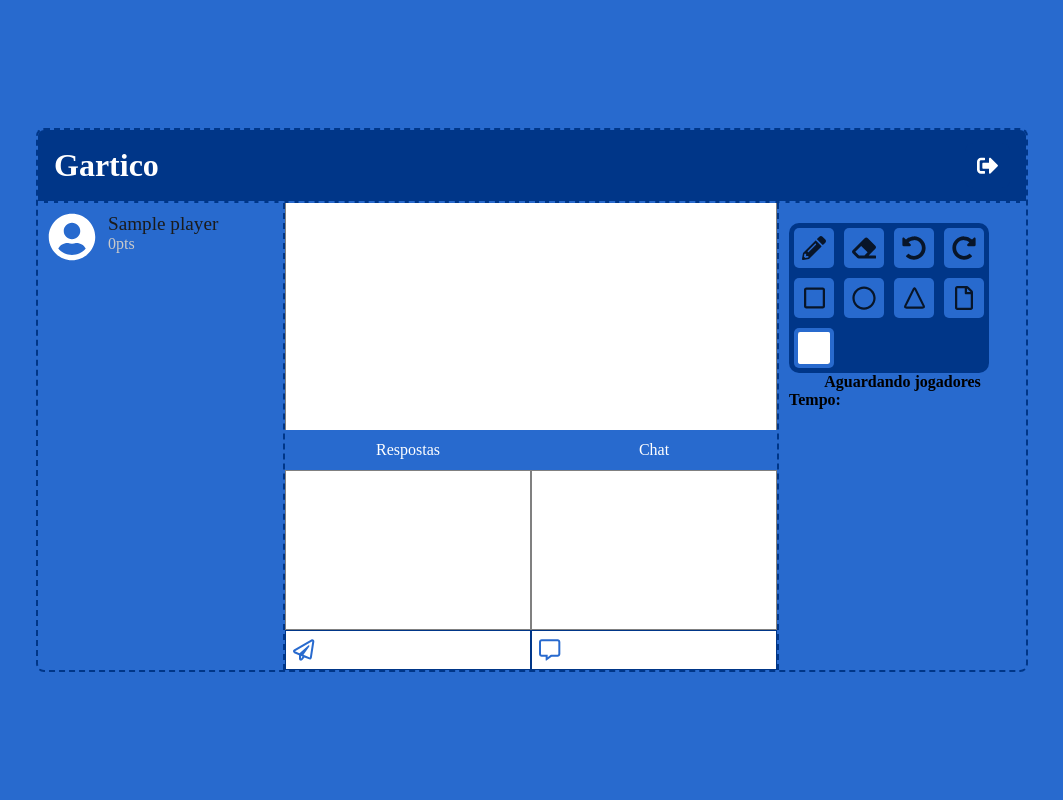
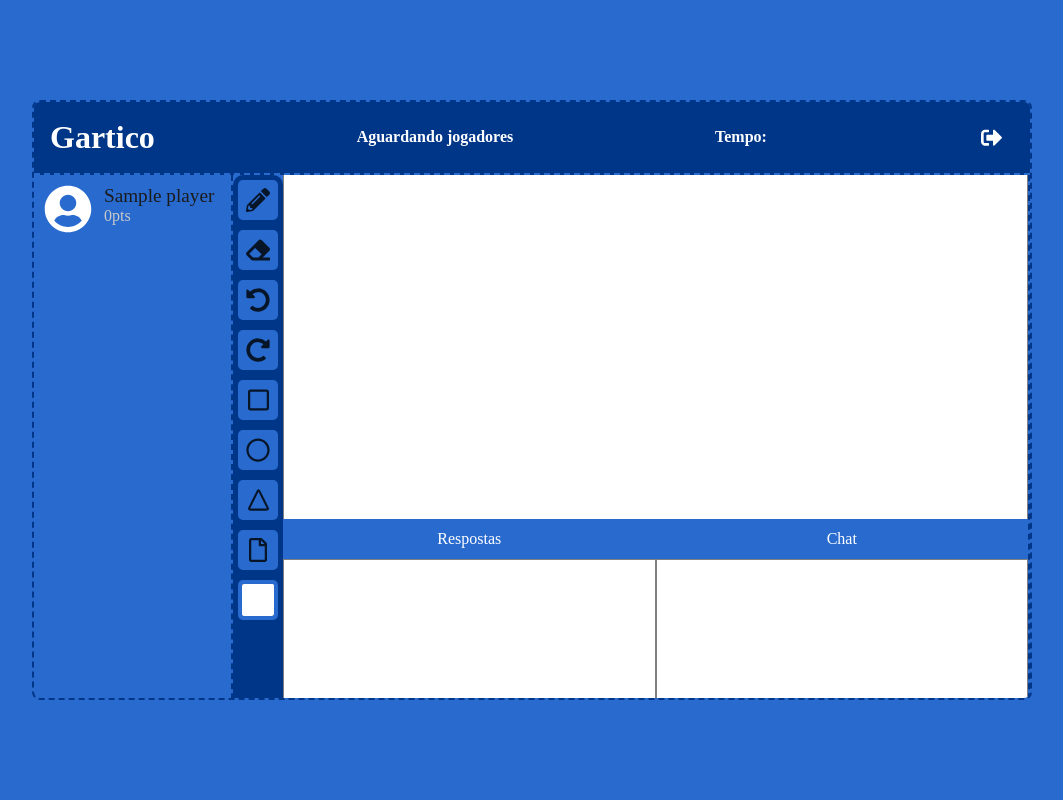
Before and after one commit to gilmar-sales/gartico, a Flask app: template server/templates/room.html in a window 1280 px wide. Shown: the whole page, without its empty margins (108-1171 px from the left). Run offline with Flask 2, Linux system fonts and the light colour scheme; the template is opened without the code that fills it: most values are stand-ins (such as "Sample title", 1, 10 or a date in 2020); some libraries are stand-ins or nearby versions; some web fonts are replaced.

Commit message:
hide tools while listening, fix eraser and layout rework

```diff
--- a/server/static/css/room.css
+++ b/server/static/css/room.css
@@ -1,5 +1,7 @@
 .container {
   display: flex;
+  width: 100vw !important;
+  height: 100vh;
   justify-content: center;
   align-items: center;
   background-color: var(--primary-color);
@@ -11,6 +13,7 @@
   align-items: center;
   justify-content: space-between;
   background-color: var(--secondary-color);
+  color: white;
   padding: 0.8rem 1rem;
   grid-area: title;
   border-bottom: 2px var(--primary-color) dashed;
@@ -53,6 +56,11 @@
 .logo {
   width: 150px;
   align-self: center;
+}
+
+.left-panel {
+  display: flex;
+  flex-direction: row;
 }
 
 .users-panel {
@@ -99,7 +107,7 @@
 }
 
 .center-panel {
-  grid-area: mid;
+  grid-area: right;
   border-right: 2px var(--secondary-color) dashed;
 }
 
@@ -107,7 +115,7 @@
   background-color: white;
   border-left: 1px gray solid;
   border-right: 1px gray solid;
-  grid-area: mid;
+  grid-area: right;
 }
 
 .bottom-center-pannel {
@@ -149,9 +157,9 @@
 
 .tool-panel {
   background-color: var(--secondary-color);
-  display: grid;
-  grid-template-columns: 1fr 1fr 1fr 1fr;
-  align-content: flex-start;
+  display: flex;
+  grid-area: left;
+  flex-wrap: wrap;
   border-radius: 10px;
   max-width: 200px;
 }
@@ -242,11 +250,18 @@
 
 @media screen and (orientation: landscape) {
   .game {
-    grid-template-columns: 1fr 2fr 1fr;
+    width: 1000px;
+    height: 600px;
+    grid-template-columns: 1fr 3fr;
     grid-template-rows: auto 1fr;
     grid-template-areas:
-      "title title title"
-      "left mid right";
+      "title title"
+      "left right";
+  }
+
+  .tool-panel {
+    flex-direction: column;
+    max-width: 50%;
   }
 }
 @media screen and (orientation: portrait) {
@@ -261,4 +276,9 @@
       "mid"
       "right";
   }
+
+  .tool-panel {
+    max-width: 100%;
+    flex-direction: row;
+  }
 }
--- a/server/static/js/draw.js
+++ b/server/static/js/draw.js
@@ -288,6 +288,10 @@ class SVGCanvas { // extends RemoteObject
                 this.current_draw = new Stroke(this.svg, 5, this.color);
                 this.current_draw.draw(x, y);
             break;
+            case tools.eraser:
+                this.current_draw = new Stroke(this.svg, 5, 'white');
+                this.current_draw.draw(x, y);
+            break;
             case tools.rectangle:
                 this.current_draw = new Rectangle(this.svg, 5, this.color);
                 this.current_draw.draw(x,y);
--- a/server/static/js/room.js
+++ b/server/static/js/room.js
@@ -2,11 +2,9 @@ class Room extends RemoteObject {
   constructor(svg, protocol, domain, port, room) {
     super(protocol, domain, port, room);
 
-    this.observer = true;
     this.canvas = new SVGCanvas(svg);
     this.charCount = 0;
     this.tip = "";
-    this.drawer = false;
     this.countDown = 0;
   }
 
@@ -25,6 +23,12 @@ class Room extends RemoteObject {
     this.processed_packet = -1;
     this.packets = {};
     this.canvas.clear();
+
+    if (!this.listener) {
+      document.getElementById('tool-panel').classList.remove('hidden')
+    } else {
+      document.getElementById('tool-panel').classList.add('hidden')
+    }
   }
 
   stop() {
@@ -33,7 +37,6 @@ class Room extends RemoteObject {
 
   setCountDown(countDown) {
     this.countDown = countDown;
-    console.log(countDown);
   }
 
   getCountDown() {
@@ -62,10 +65,6 @@ class Room extends RemoteObject {
     newPlayer.append(div);
 
     document.getElementById("players").append(newPlayer);
-  }
-
-  setDrawer(value) {
-    this.drawer = value;
   }
 
   appendAnswer(playerName, answer, status) {
@@ -127,10 +126,8 @@ class Room extends RemoteObject {
         tip += "_ ";
       }
 
-      tip += "<br>";
-      tip += " ";
+      tip += "&nbsp;";
     }
-    console.log(tip);
     document.getElementById("tips").innerHTML = tip;
   }
 
--- a/server/templates/room.html
+++ b/server/templates/room.html
@@ -22,8 +22,15 @@
     <div class="game">
         <div class='game-title'>
             <h1 class="room_logo">Gartico</h1>
+
+            <h3 id="tips">Aguardando jogadores</h3>
+            <div class="row">
+                <h3>Tempo:</h3>
+                <h3 id="countdown"></3>
+            </div>
             <a class="button" href="/"><i class="fas fa-sign-out-alt fa-lg"></i></a>
         </div>
+        <div class="left-panel">
             <div class="users-panel col no-selectable">
                 <i id="user-img" class="fas fa-user-circle fa-3x user-img" style="z-index: -1; position: fixed;"></i>
                 <ul id="players">
@@ -39,33 +46,7 @@
                 </ul>
             </div>
 
-        <div class="col center-panel">
-            <div class="row canvas">
-                <svg id="svg" viewBox="0 0 800 370" xmlns="http://www.w3.org/2000/svg" xmlns:xlink="http://www.w3.org/1999/xlink" style="width:100%; height:100%; touch-action:none;"></svg>
-            </div>
-            <div class="bottom-center-pannel">
-                <div class="message">
-                    <div class="message-title">Respostas</div>
-                    <div id="answers-area" class="message-area" readonly></div>
-                        <div class="row" style="position: relative;">
-                            <i class="far fa-paper-plane fa-lg input-icon"></i>
-                            <input id="answer" class="input-text" type="text">
-                        </div>
-                </div>
-
-                <div class="message">
-                    <div class="message-title">Chat</div>
-                        <div id="messages-area" class="message-area" readonly></div>
-                        <div class="row" style="position: relative;">
-                            <i class="far fa-comment-alt fa-lg input-icon"></i>
-                            <input id="message" class="input-text" type="text">
-                        </div>
-                </div>
-            </div>
-        </div>
-
-        <div class="col right-panel no-selectable">
-            <div class="tool-panel">
+            <div id="tool-panel" class="tool-panel hidden">
                 <button class="tool-btn" id="pen">
                     <img class="tool-icon" src="{{ url_for('static', filename='img/pencil.svg') }}">
                     <span class="tooltip">Pencil</span>
@@ -104,11 +85,30 @@
                     <span class="tooltip">Color</span>
                 </div>
         </div>
+        </div>
 
-            <h3 id="tips" style="text-align: center;">Aguardando jogadores</h3>
-            <div class="row" style="align-content: center;">
-                <h3>Tempo:</h3>
-                <h3 id="countdown"></3>
+        <div class="col center-panel">
+            <div class="row canvas">
+                <svg id="svg" viewBox="0 0 800 370" xmlns="http://www.w3.org/2000/svg" xmlns:xlink="http://www.w3.org/1999/xlink" style="width:100%; height:100%; touch-action:none;"></svg>
+            </div>
+            <div class="bottom-center-pannel">
+                <div class="message">
+                    <div class="message-title">Respostas</div>
+                    <div id="answers-area" class="message-area" readonly></div>
+                        <div class="row" style="position: relative;">
+                            <i class="far fa-paper-plane fa-lg input-icon"></i>
+                            <input id="answer" class="input-text" type="text">
+                        </div>
+                </div>
+
+                <div class="message">
+                    <div class="message-title">Chat</div>
+                        <div id="messages-area" class="message-area" readonly></div>
+                        <div class="row" style="position: relative;">
+                            <i class="far fa-comment-alt fa-lg input-icon"></i>
+                            <input id="message" class="input-text" type="text">
+                        </div>
+                </div>
             </div>
         </div>
     </div>
@@ -233,6 +233,10 @@
         room.callCanvas('setTool', 'pen');
     }
 
+    document.querySelector('#eraser').onclick = () => {
+        room.callCanvas('setTool', 'eraser');
+    }
+
     document.querySelector('#rectangle').onclick = () => {
         room.callCanvas('setTool', 'rectangle');
     }
@@ -243,10 +247,6 @@
 
     document.querySelector('#triangle').onclick = () => {
         room.callCanvas('setTool', 'triangle');
-    }
-
-    document.querySelector('#eraser').onclick = () => {
-        room.callCanvas('setTool', 'ertriangleaser');
     }
 
     document.querySelector('#clear').onclick = () => {
```
Lines whose indentation alone changed are shown as unchanged.
